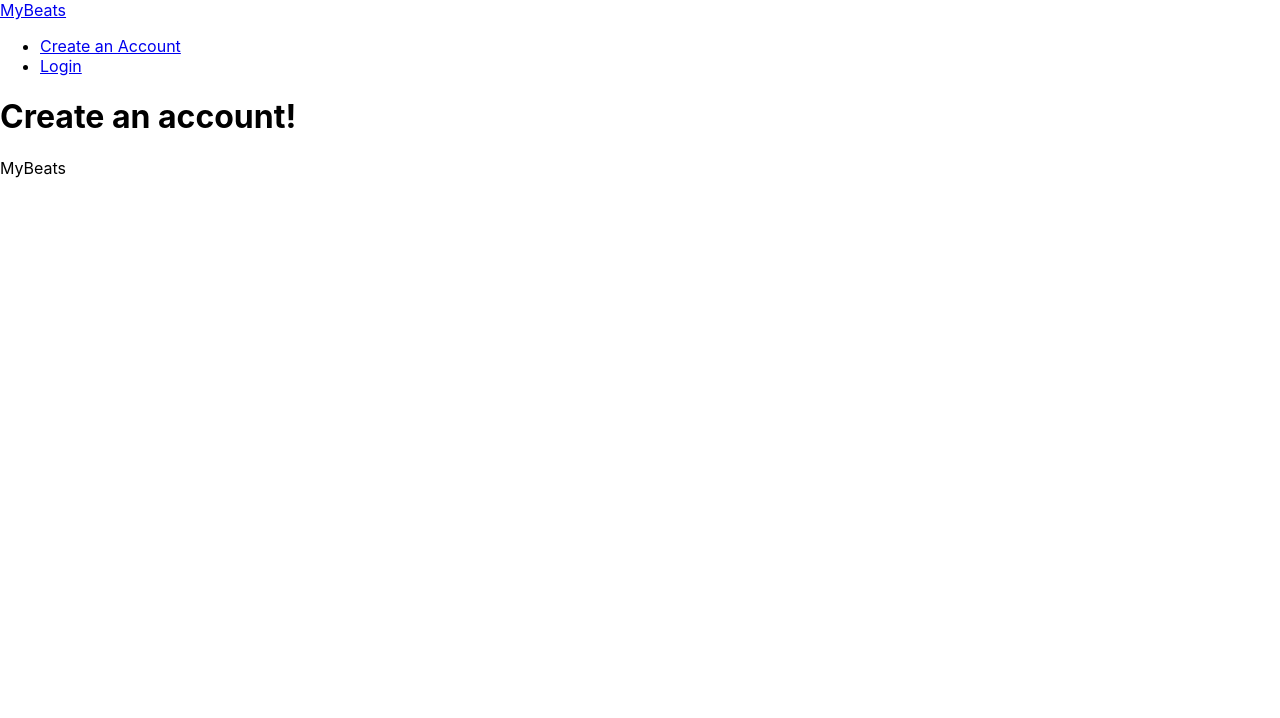
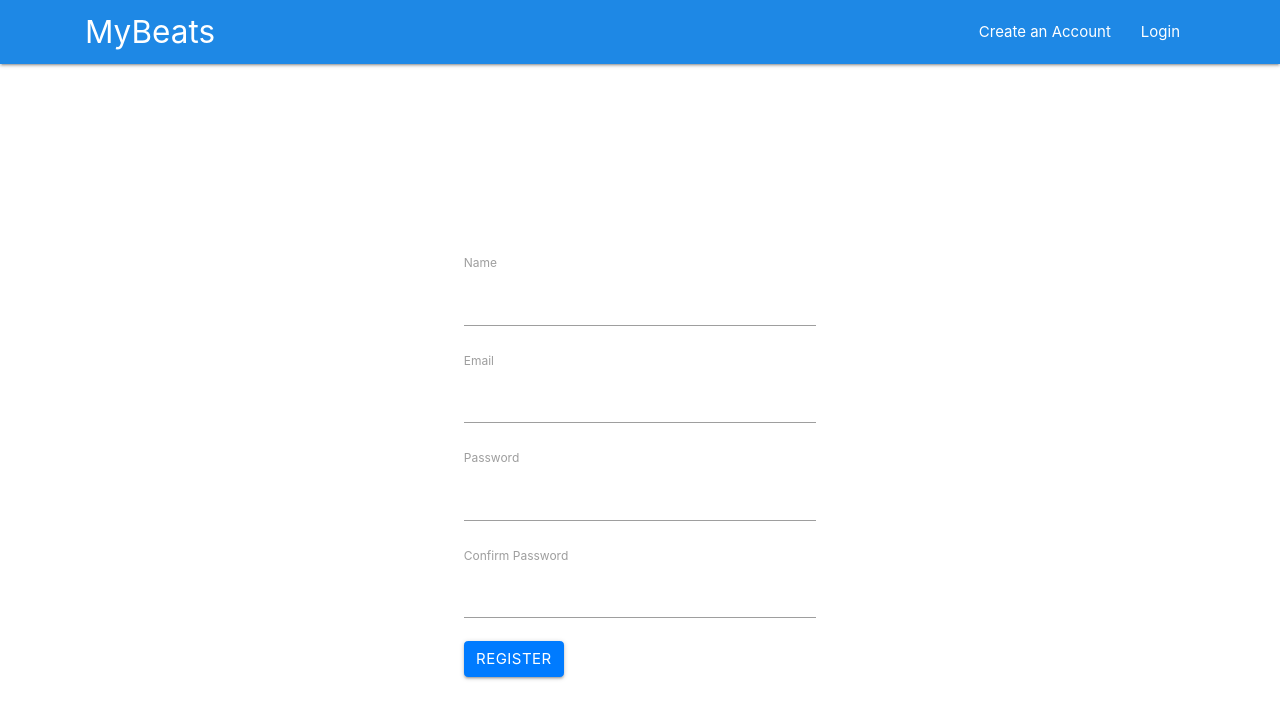
Before and after one commit to TheNightviz/MyBeats, a React (Create React App) app in the folder my-beats/: page /CreateAnAccount in a window 1280 px wide. Shown: the top 718 px of the page. Built offline with nearby package versions, Linux system fonts and the light colour scheme.

Commit message:
Added forms

```diff
--- a/my-beats/public/index.html
+++ b/my-beats/public/index.html
@@ -24,6 +24,13 @@
       work correctly both with client-side routing and a non-root public URL.
       Learn how to configure a non-root public URL by running `npm run build`.
     -->
+    <link rel="stylesheet" href="https://cdnjs.cloudflare.com/ajax/libs/materialize/1.0.0/css/materialize.min.css">
+    <link
+  rel="stylesheet"
+  href="https://maxcdn.bootstrapcdn.com/bootstrap/4.5.2/css/bootstrap.min.css"
+  integrity="sha384-JcKb8q3iqJ61gNV9KGb8thSsNjpSL0n8PARn9HuZOnIxN0hoP+VmmDGMN5t9UJ0Z"
+  crossorigin="anonymous"
+/>
     <title>MyBeats</title>
   </head>
   <body>
@@ -39,6 +46,6 @@
       To begin the development, run `npm start` or `yarn start`.
       To create a production bundle, use `npm run build` or `yarn build`.
     -->
-      <header>MyBeats</header>
+      <!-- //<header>MyBeats</header> -->
   </body>
 </html>
--- a/my-beats/src/App.js
+++ b/my-beats/src/App.js
@@ -6,15 +6,17 @@ import CreateAnAccount from './components/CreateAnAccount'
 import Login from './components/Login'
 
 
-class App extends Component {
+
+class App extends Component
+ {
   render() {
     return (
       <BrowserRouter>
         <div className="App">
           <Navbar />
-          <Route exact path='/' exact component={Home} />
-          <Route exact path='/CreateAnAccount' exact component={CreateAnAccount} />
-          <Route exact path='/Login' exact component={Login} />
+          <Route exact path='/'  component={Home} />
+          <Route exact path='/CreateAnAccount'  component={CreateAnAccount} />
+          <Route exact path='/Login'  component={Login} />
 
         </div>
       </BrowserRouter>
--- a/my-beats/src/components/CreateAnAccount.js
+++ b/my-beats/src/components/CreateAnAccount.js
@@ -1,10 +1,14 @@
 import React from 'react'
+import Registration from './Registration';
+
 
 const CreateAnAccount = () => {
     return (
 
-        <h1>Create an account!</h1>
+        <div>
 
+            <Registration />
+        </div>
     );
 }
 export default CreateAnAccount;
--- a/my-beats/src/components/Home.js
+++ b/my-beats/src/components/Home.js
@@ -1,8 +1,12 @@
 import React from 'react'
+import HomeBackGround from './HomeBackground';
 
 const Home = () => {
     return (
-        <h1>This is the landing page. More text goes here.</h1>
+
+       <div>
+           <HomeBackGround />
+       </div>
 
 
     );
--- /dev/null
+++ b/my-beats/src/components/HomeBackground.js
@@ -0,0 +1,20 @@
+import React from 'react';
+
+const HomeBackGround = () =>{
+
+    return (
+        <div className='hero-container' >
+            <video src='/Videos/Music.mp4' autoPlay loop muted></video>
+
+                <div style={{ position: 'absolute', top: 0, width: '100vh',height: '100vh', display: 'flex',
+                 justifyContent:'center', alignItems:'center', padding: 0}}>
+                    <h1 style={{textAlign:'center', padding:'10px', color:'white'}}>Welcome to MyBeats!</h1>
+                </div>
+            </div>
+    )
+}
+
+
+
+
+export default HomeBackGround
--- a/my-beats/src/components/Login.js
+++ b/my-beats/src/components/Login.js
@@ -1,8 +1,39 @@
-import React from 'react'
+import React, { Component } from 'react';
+import { Form} from "react-bootstrap";
 
-const Login = () => {
-    return (
-        <h1>Login page goes here!!!</h1>
+class Login extends Component{
+    render()
+    {
+
+        return(
+
+          <div style={{display: 'flex',  justifyContent:'center', alignItems:'center', height: '100vh'}}>
+
+
+          <Form>
+              <div className='form-group'>
+                  <label htmlFor='name'>Email</label>
+                  <input type='text' />
+              </div>
+              <div className='form-group'>
+                  <label htmlFor='password'>Password</label>
+                  <input type='password'  />
+              </div>
+
+              <input type="submit" value="Register" className="btn btn-primary btn-b"></input>
+          </Form>
+
+      </div>
+
+
+
     );
+
+    }
 }
+
+
+
+
+
 export default Login;
--- /dev/null
+++ b/my-beats/src/components/Registration.js
@@ -0,0 +1,40 @@
+import React from 'react'
+import { Form } from "react-bootstrap";
+
+const Registration = () =>
+{
+
+    return(
+        <div style={{display: 'flex',  justifyContent:'center', alignItems:'center', height: '100vh'}}>
+
+
+            <Form>
+                <div className='form-group'>
+                    <label htmlFor='name'>Name</label>
+                    <input type='text'/>
+                </div>
+                <div className='form-group'>
+                    <label htmlFor='email'>Email</label>
+                    <input type='email' />
+                </div>
+                <div className='form-group'>
+                    <label htmlFor='password'>Password</label>
+                    <input type='password' />
+                </div>
+                <div className='form-group'>
+                    <label htmlFor='passConfirm'>Confirm Password</label>
+                    <input type='password' />
+                </div>
+
+                <input type="submit" value="Register" className="btn btn-primary btn-b"></input>
+            </Form>
+
+        </div>
+
+
+
+    )
+
+}
+
+export default Registration;
```
Also changed, not shown: 2 other files (tests, documents, lock files or other folders).
